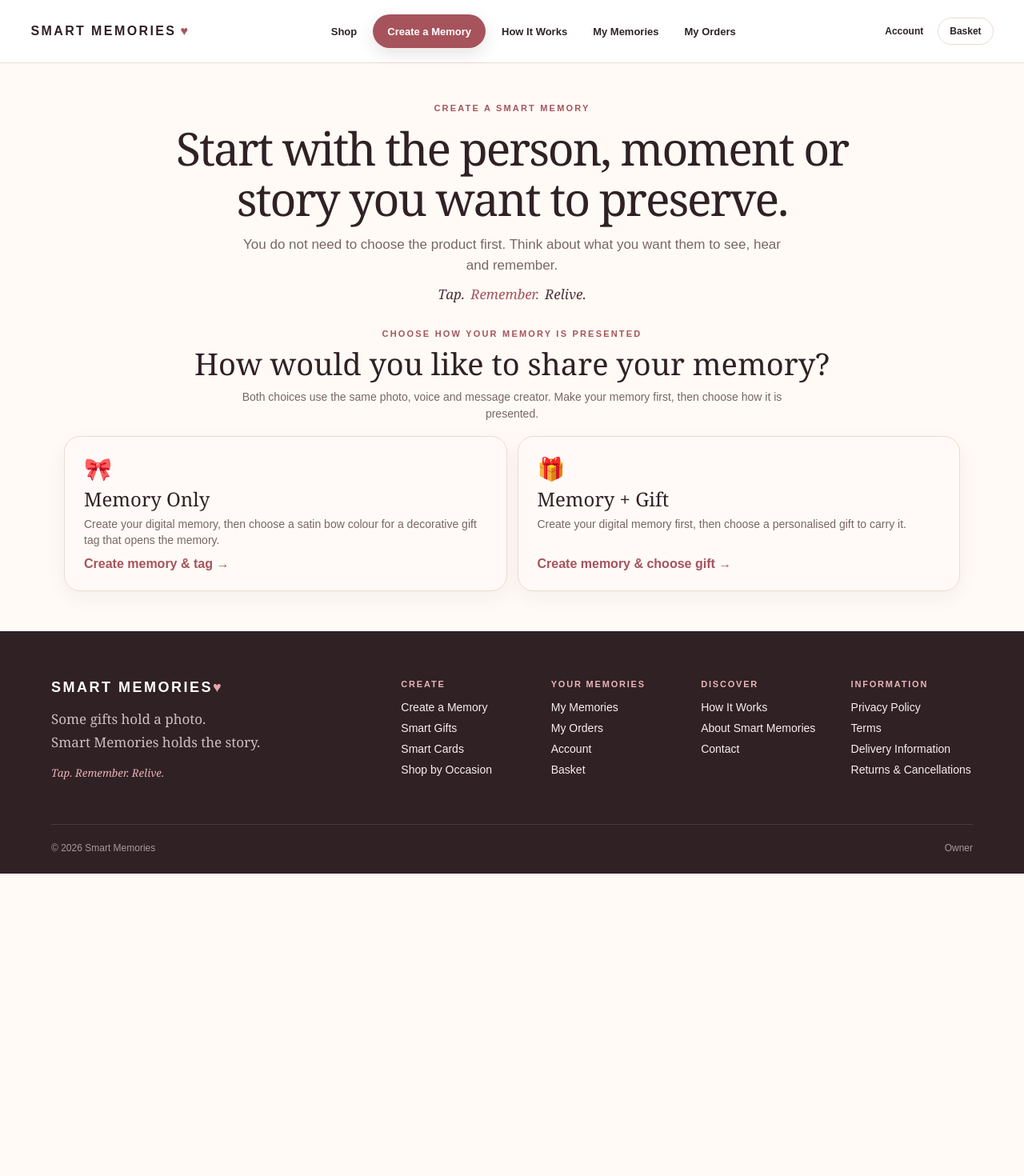
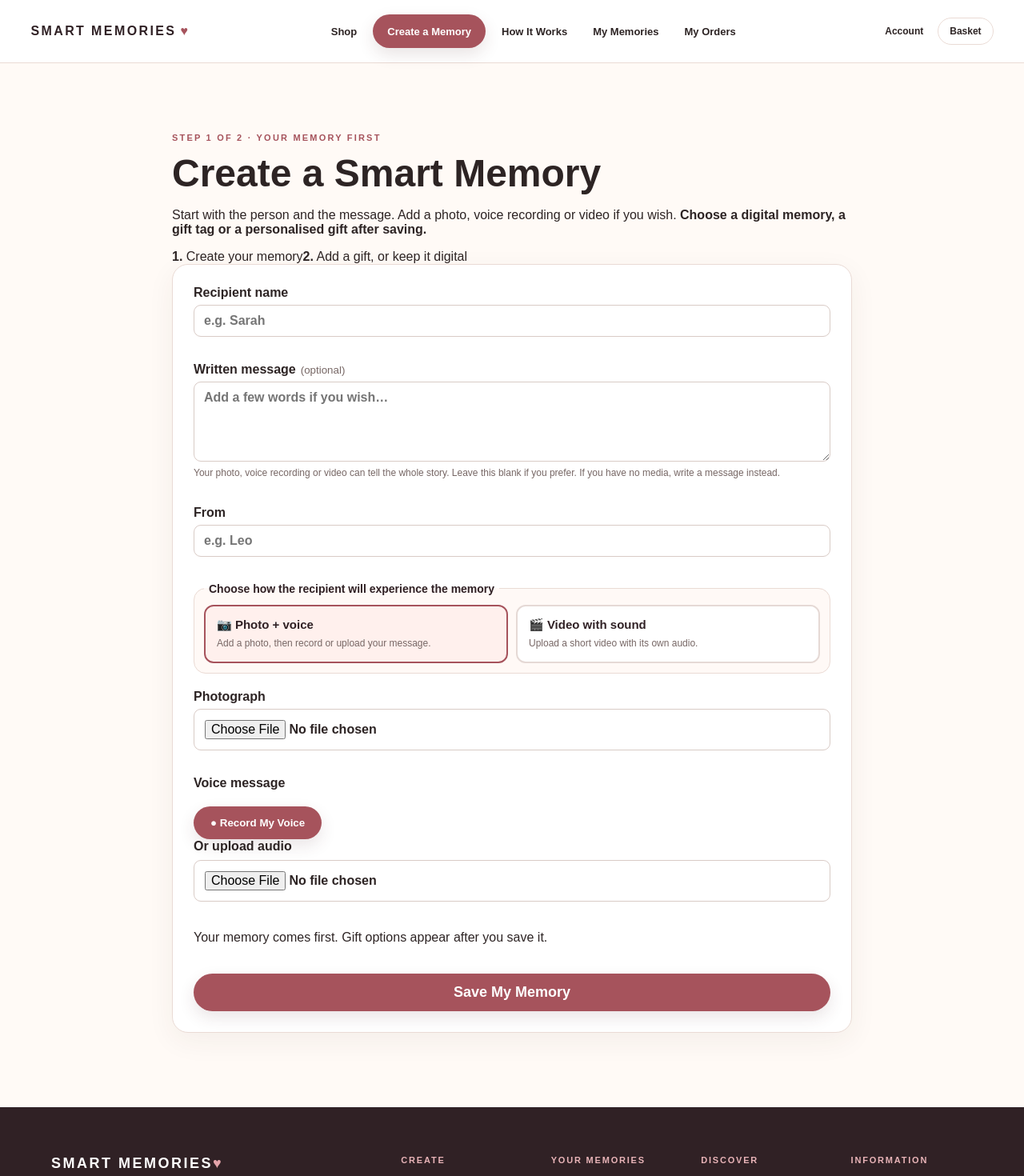
Before and after one commit to jorjuel/smart-memories, a Next.js app: page /create in a window 1280 px wide. Shown: the top 1470 px of the page at 80% size. Before the commit the page ends 1092 px from the top, so only its background shows below. Built offline with nearby package versions, Linux system fonts and the light colour scheme.

Commit message:
Make Create and Shop one memory-first form, with message at top and gifts after saving

```diff
--- a/app/create/page.tsx
+++ b/app/create/page.tsx
@@ -20,7 +20,6 @@ import {
 } from '../../lib/products';
 import Link from 'next/link';
 
-import CreateMemoryJourney from '../../components/CreateMemoryJourney';
 import { uploadMemoryMedia, readMemorySaveResult } from '@/lib/memoryMediaUpload';
 import { hasMeaningfulMemoryContent } from '@/lib/memoryContent';
 
@@ -40,6 +39,23 @@ function CreateContent() {
           item.slug === productSlug
       )
     : undefined;
+  // Shop and Create a Memory now share this one memory-first experience.
+  // Existing direct product links and old tag/gift URLs remain compatible.
+  const unifiedJourney = !productSlug && !memoryOnly && !memoryWithGift;
+  const allowTagVideoTrial = memoryOnly || unifiedJourney;
+  const occasion = searchParams.get('occasion');
+  const occasionGiftSlugs: Record<string, string[]> = {
+    Birthday: ['photo-mug', 'smart-photo-slate', 'coaster-set', 'keyring', 'white-t-shirt'],
+    Wedding: ['smart-photo-slate', 'smart-memory-plaque', 'photo-mug', 'coaster-set', 'keyring'],
+    Anniversary: ['smart-photo-slate', 'smart-memory-plaque', 'photo-mug', 'keyring'],
+    Retirement: ['photo-mug', 'smart-photo-slate', 'mouse-mat', 'keyring'],
+    'Pet Memory': ['smart-photo-slate', 'keyring', 'photo-mug', 'coaster-set', 'mouse-mat'],
+    'Family Memory': ['smart-photo-slate', 'photo-mug', 'coaster-set', 'smart-memory-plaque'],
+    'New Baby': ['smart-photo-slate', 'photo-mug', 'smart-memory-plaque', 'keyring'],
+  };
+  const giftProducts = occasion && occasionGiftSlugs[occasion]
+    ? products.filter((item) => occasionGiftSlugs[occasion].includes(item.slug))
+    : products;
 
   const [recipient, setRecipient] =
     useState('');
@@ -261,12 +277,12 @@ function CreateContent() {
       return;
     }
 
-    if (memoryOnly && tagMediaMode === 'video' && !video) {
+    if (allowTagVideoTrial && tagMediaMode === 'video' && !video) {
       alert('Please choose a video with sound, or switch back to the photo option.');
       return;
     }
 
-    const usingVideo = memoryOnly && tagMediaMode === 'video';
+    const usingVideo = allowTagVideoTrial && tagMediaMode === 'video';
     if (!hasMeaningfulMemoryContent({
       message,
       photo: !usingVideo && Boolean(photo),
@@ -311,12 +327,12 @@ function CreateContent() {
         formData.set('photoPath', photoPath);
       }
 
-      if (audio && (!memoryOnly || tagMediaMode === 'photo')) {
+      if (audio && (!allowTagVideoTrial || tagMediaMode === 'photo')) {
         const audioPath = await uploadMemoryMedia(audio, 'audio');
         formData.set('audioPath', audioPath);
       }
 
-      if (memoryOnly && tagMediaMode === 'video' && video) {
+      if (allowTagVideoTrial && tagMediaMode === 'video' && video) {
         const videoPath = await uploadMemoryMedia(video, 'video');
         formData.set('videoPath', videoPath);
       }
@@ -433,19 +449,6 @@ setSavedPhotoUrl(permanentPhotoUrl);
       );
     }
   }
-  const directMode =
-    Boolean(productSlug) ||
-    memoryOnly ||
-    memoryWithGift ||
-    searchParams.get(
-      'direct'
-    ) === '1';
-
-  if (!directMode) {
-    return (
-      <CreateMemoryJourney />
-    );
-  }
   return (
     <section className="wrap smCompactMemoryForm">
       <div
@@ -486,10 +489,17 @@ setSavedPhotoUrl(permanentPhotoUrl);
           </>
         ) : (
           <>
-            <span className="v14Eyebrow">MAKE YOUR MEMORY</span>
+            <span className="v14Eyebrow">STEP 1 OF 2 · YOUR MEMORY FIRST</span>
             <h1>
-              Create a Special Memory
+              Create a Smart Memory
             </h1>
+            {unifiedJourney && (
+              <p className="smUnifiedJourneyIntro">
+                Start with the person and the message. Add a photo, voice recording
+                or video if you wish. <strong>Choose a digital memory, a gift tag
+                or a personalised gift after saving.</strong>
+              </p>
+            )}
             {(memoryOnly || memoryWithGift) && (
               <p className="smMemoryRouteChoice">
                 <strong>{memoryOnly ? 'Memory Only' : 'Memory + Gift'}</strong>
@@ -497,16 +507,21 @@ setSavedPhotoUrl(permanentPhotoUrl);
               </p>
             )}
 
-            <p className="lead">
-              Your memory is saved
-              securely online so the
-              same link works from
-              email, QR and NFC.
-            </p>
+            {!unifiedJourney && (
+              <p className="lead">
+                Your memory is saved online so the same link works from QR, NFC and email.
+              </p>
+            )}
           </>
         )}
 
-        <div className="form card">
+        {unifiedJourney && (
+          <div className="smUnifiedJourneySteps" aria-label="Your creation steps">
+            <span><b>1.</b> Create your memory</span>
+            <span><b>2.</b> Add a gift, or keep it digital</span>
+          </div>
+        )}
+        <div className="form card smUnifiedMemoryEditor">
 
           <label>
             Recipient name
@@ -524,6 +539,22 @@ setSavedPhotoUrl(permanentPhotoUrl);
               }
               placeholder="e.g. Sarah"
             />
+          </label>
+
+          <label className="smOptionalMemoryMessage">
+            <span className="smOptionalMemoryMessageHeading">
+              Written message <small>(optional)</small>
+            </span>
+            <textarea
+              value={message}
+              onChange={(event) => setMessage(event.target.value)}
+              placeholder="Add a few words if you wish…"
+              aria-describedby="sm-written-message-help"
+            />
+            <small id="sm-written-message-help">
+              Your photo, voice recording or video can tell the whole story.
+              Leave this blank if you prefer. If you have no media, write a message instead.
+            </small>
           </label>
 
           <label>
@@ -544,7 +575,7 @@ setSavedPhotoUrl(permanentPhotoUrl);
             />
           </label>
 
-          {memoryOnly && (
+          {allowTagVideoTrial && (
             <fieldset className="smTagMediaSelector">
               <legend>Choose how the recipient will experience the memory</legend>
               <div className="smTagMediaOptions">
@@ -564,7 +595,7 @@ setSavedPhotoUrl(permanentPhotoUrl);
             </fieldset>
           )}
 
-          {(!memoryOnly || tagMediaMode === 'photo') && (
+          {(!allowTagVideoTrial || tagMediaMode === 'photo') && (
             <>
           <label>
             Photograph
@@ -642,7 +673,7 @@ setSavedPhotoUrl(permanentPhotoUrl);
             </>
           )}
 
-          {memoryOnly && tagMediaMode === 'video' && (
+          {allowTagVideoTrial && tagMediaMode === 'video' && (
             <div className="smTagVideoUpload">
               <label htmlFor="tag-memory-video">Upload your video with sound</label>
               <p>Choose a short video from your phone. MP4 works best across iPhone and Android. MOV and WebM are accepted for this trial. Maximum 30 MB.</p>
@@ -657,22 +688,11 @@ setSavedPhotoUrl(permanentPhotoUrl);
             </div>
           )}
 
-          <label className="smOptionalMemoryMessage">
-            <span className="smOptionalMemoryMessageHeading">
-              Written message <small>(optional)</small>
-            </span>
-            <textarea
-              value={message}
-              onChange={(event) => setMessage(event.target.value)}
-              placeholder="Add a few words if you wish…"
-              aria-describedby="sm-written-message-help"
-            />
-            <small id="sm-written-message-help">
-              Your photo, voice recording or video can tell the whole story.
-              Leave this blank if you prefer. If you have no media, write a message instead.
-            </small>
-          </label>
-
+          {!saved && unifiedJourney && (
+            <p className="smUnifiedNoGiftYet">
+              Your memory comes first. Gift options appear after you save it.
+            </p>
+          )}
           {!saved && (
             <button
               disabled={
```
